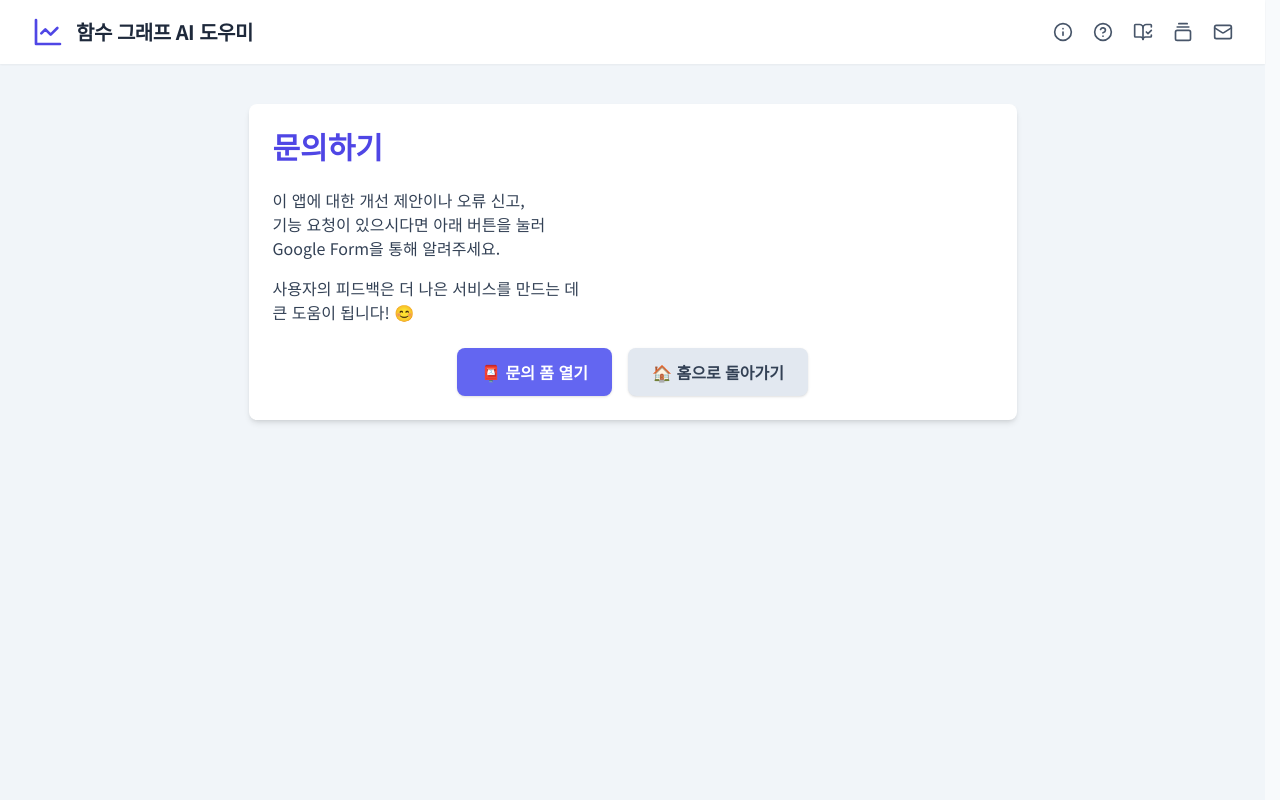
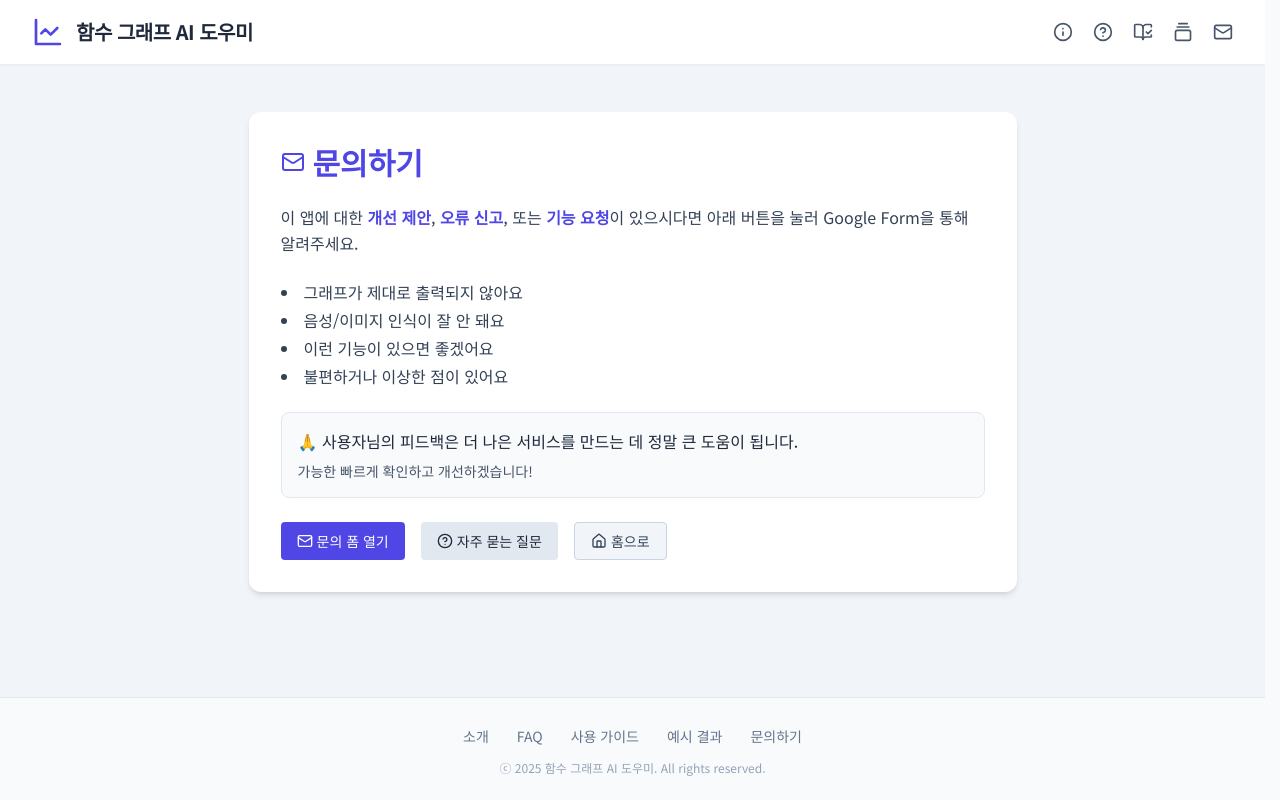
Before and after one commit to kkoshil/function-graph-ai-helper, a React (Vite) app: page /contact in a window 1280 px wide. Shown: the top 800 px of the page. Built offline with nearby package versions, Linux system fonts and the light colour scheme; no server answers.

Commit message:
Modify for GoogleAdsense robot, sitemap etc 4

```diff
--- a/src/pages/Contact.tsx
+++ b/src/pages/Contact.tsx
@@ -1,44 +1,74 @@
+// src/pages/Contact.tsx
 import React from 'react';
 import { Header } from '../components/Header';
 import { Footer } from '../components/Footer';
 import { Link } from 'react-router-dom';
+import { Mail, HelpCircle, Home } from 'lucide-react';
 
 const Contact: React.FC = () => {
   return (
-    <div className="min-h-screen bg-slate-100">
+    <div className="min-h-screen bg-slate-100 flex flex-col">
       <Header />
-      <main className="min-h-screen bg-slate-100 py-10 px-6">
-        <div className="max-w-3xl mx-auto bg-white shadow-md rounded-lg p-6">
-          <h1 className="text-3xl font-bold text-indigo-600 mb-6">문의하기</h1>
-          <p className="text-slate-700 mb-4">
-            이 앱에 대한 <span className="font-medium">개선 제안이나 오류 신고</span>,<br />
-            <span className="font-medium">기능 요청</span>이 있으시다면 아래 버튼을 눌러<br />
-            Google Form을 통해 알려주세요.
-          </p>
-          <p className="text-slate-700 mb-6">
-            사용자의 피드백은 <span className="font-medium">더 나은 서비스를 만드는 데</span><br />
-            큰 도움이 됩니다! 😊
+
+      <main className="flex-grow py-12 px-6">
+        <div className="max-w-3xl mx-auto bg-white shadow-md rounded-xl p-8 space-y-6">
+          <h1 className="text-3xl font-bold text-indigo-600 flex items-center gap-2">
+            <Mail className="w-6 h-6" />
+            문의하기
+          </h1>
+
+          <p className="text-slate-700 leading-relaxed">
+            이 앱에 대한 <strong className="text-indigo-600">개선 제안</strong>, <strong className="text-indigo-600">오류 신고</strong>,
+            또는 <strong className="text-indigo-600">기능 요청</strong>이 있으시다면
+            아래 버튼을 눌러 Google Form을 통해 알려주세요.
           </p>
 
-          {/* 버튼 2개 나란히 배치 */}
-          <div className="flex justify-center gap-4">
+          <ul className="list-disc list-inside text-slate-700 space-y-1">
+            <li>그래프가 제대로 출력되지 않아요</li>
+            <li>음성/이미지 인식이 잘 안 돼요</li>
+            <li>이런 기능이 있으면 좋겠어요</li>
+            <li>불편하거나 이상한 점이 있어요</li>
+          </ul>
+
+          <div className="bg-slate-50 border border-slate-200 rounded-lg p-4 space-y-2">
+            <p className="text-slate-800">
+              🙏 사용자님의 피드백은 더 나은 서비스를 만드는 데 정말 큰 도움이 됩니다.
+            </p>
+            <p className="text-sm text-slate-600">
+              가능한 빠르게 확인하고 개선하겠습니다!
+            </p>
+          </div>
+
+          <div className="flex gap-4 mt-6">
             <a
               href="https://docs.google.com/forms/d/e/1FAIpQLSfYeZv477m_CYfCP17gHJTfnGHE9gaIqZe5eE-MFmgWaSh8AA/viewform"
               target="_blank"
               rel="noopener noreferrer"
-              className="px-6 py-3 bg-indigo-500 text-white font-semibold rounded-lg shadow hover:bg-indigo-600 transition"
+              className="px-4 py-2 bg-indigo-600 text-white rounded hover:bg-indigo-700 transition text-sm flex items-center gap-1"
             >
-              📮 문의 폼 열기
+              <Mail className="w-4 h-4" />
+              문의 폼 열기
             </a>
+
+            <Link
+              to="/faq"
+              className="px-4 py-2 bg-slate-200 text-slate-800 rounded hover:bg-slate-300 transition text-sm flex items-center gap-1"
+            >
+              <HelpCircle className="w-4 h-4" />
+              자주 묻는 질문
+            </Link>
+
             <Link
               to="/"
-              className="px-6 py-3 bg-slate-200 text-slate-700 font-semibold rounded-lg shadow hover:bg-slate-300 transition"
+              className="px-4 py-2 bg-slate-100 border border-slate-300 text-slate-700 rounded hover:bg-slate-200 transition text-sm flex items-center gap-1"
             >
-              🏠 홈으로 돌아가기
+              <Home className="w-4 h-4" />
+              홈으로
             </Link>
           </div>
         </div>
       </main>
+
       <Footer />
     </div>
   );
```
